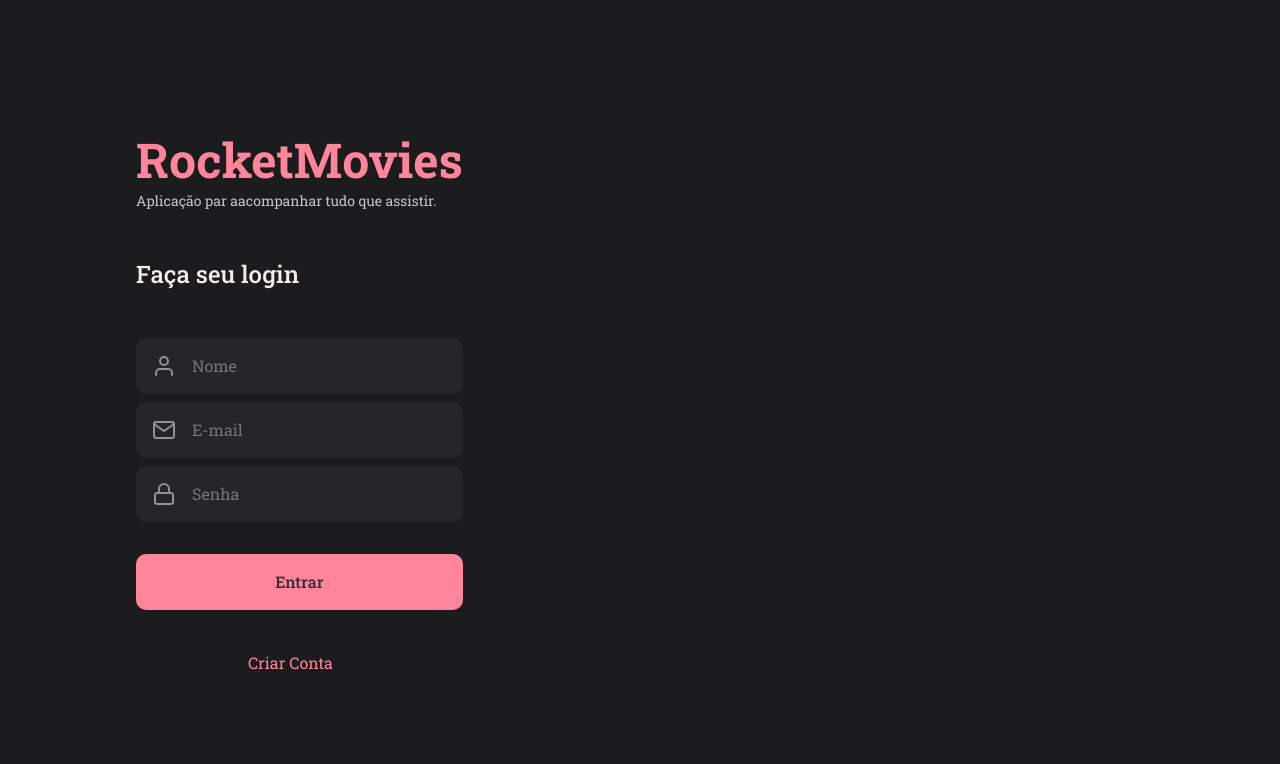
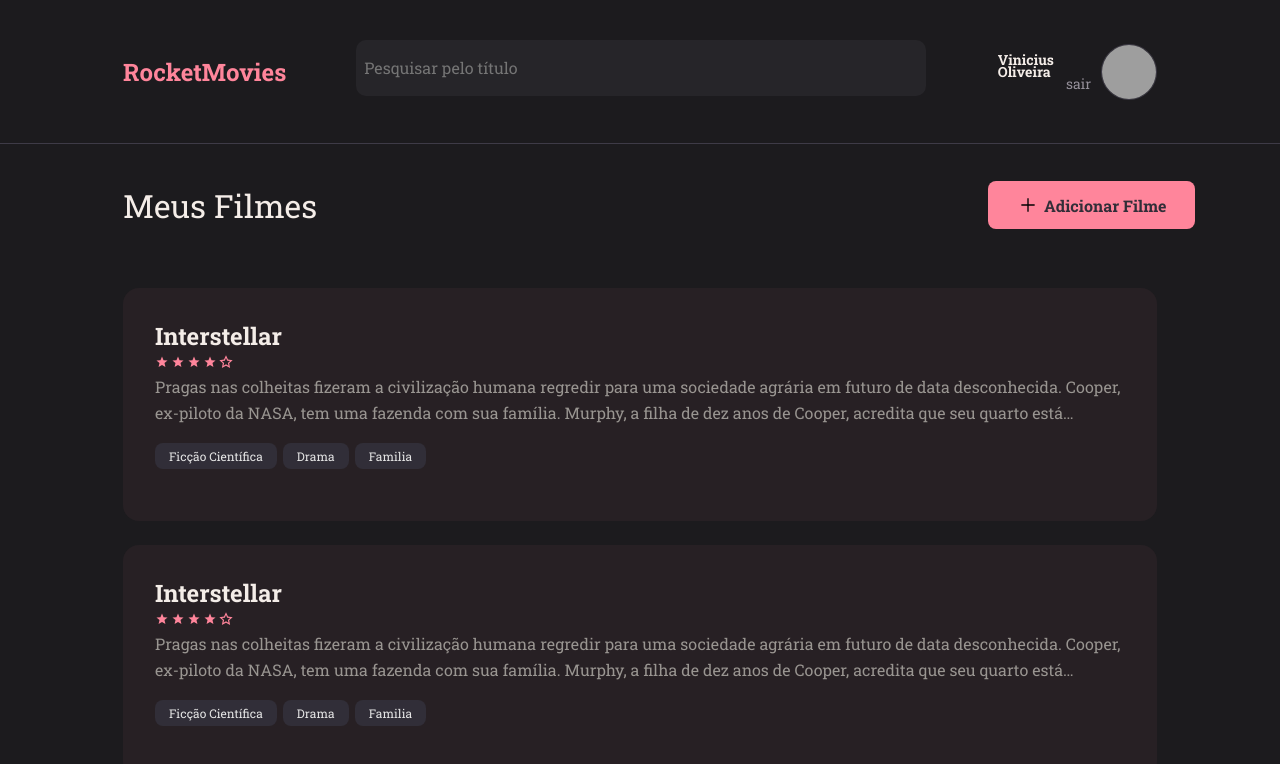
Before and after one commit to vinizbjj/RocketMovies, a React (Vite) app in the folder RocketMovies/: page / in a window 1280 px wide. Shown: the top 764 px of the page. Built offline with nearby package versions, Linux system fonts and the light colour scheme; grey boxes are pictures that could not be loaded.

Commit message:
refact header & home

```diff
--- a/RocketMovies/src/components/Header/styles.js
+++ b/RocketMovies/src/components/Header/styles.js
@@ -41,11 +41,22 @@ export const Profile = styled.div`
        cursor: pointer;
 }
 
-    > div {
+    > div:nth-child(2) {
     display: flex;
     flex-direction: column;
     line-height: 1.2rem;
     align-items: flex-end;
+    padding-left: 70px;
+    }
+
+    > div:nth-child(3) {
+    display: flex;
+    width: 16rem;
+    flex-direction: column;
+    line-height: 1.2rem;
+    align-items: flex-end;
+
+    }
 
 
     span {
@@ -63,10 +74,12 @@ export const Profile = styled.div`
         color: ${({ theme }) => theme.COLORS.WHITE_100};
     }
 
-}
+
 
     > div :nth-child(1){
-    width: 115px;
+    min-width: 100%;
+    border-radius: 10px;
+    padding-left: 8px;
 }
 
 
--- a/RocketMovies/src/main.jsx
+++ b/RocketMovies/src/main.jsx
@@ -3,14 +3,14 @@ import ReactDOM from "react-dom/client";
 
 import { ThemeProvider } from "styled-components";
 import theme from "./styles/theme";
-import { SignIn } from "./pages/SignIn";
+import { Home } from "./pages/Home";
 import GlobalStyles from "./styles/global";
 
 ReactDOM.createRoot(document.getElementById("root")).render(
   <React.StrictMode>
     <ThemeProvider theme={theme}>
       <GlobalStyles />
-      <SignIn />
+      <Home />
     </ThemeProvider>
   </React.StrictMode>
 );
--- a/RocketMovies/src/pages/Home/styles.js
+++ b/RocketMovies/src/pages/Home/styles.js
@@ -49,8 +49,6 @@ main::-webkit-scrollbar-thumb {
     border: 3px solid ${({ theme }) => theme.COLORS.PINK};
 }
 
-
-
 `;
 
 export const NewNote = styled.button`
@@ -83,7 +81,7 @@ export const NewNote = styled.button`
 `;
 
 export const Content = styled.div`
-background-color: ${({ theme }) => theme.COLORS.BACKGROUND_800};
+background-color: ${({ theme }) => theme.COLORS.PINK_100};
 padding: 32px;
 border-radius: 16px;
 margin-bottom: 24px;
--- a/RocketMovies/src/styles/theme.js
+++ b/RocketMovies/src/styles/theme.js
@@ -5,6 +5,7 @@ export default {
         BACKGROUND_800: "#262529",
         BACKGROUND_700: "#282124",
         BACKGROUND_600: "#312E38",
+
 
         WHITE_100: "#F4EDE8",
         WHITE_200: "#E5E5E5",
@@ -18,6 +19,8 @@ export default {
 
 
         PINK: "#FF859B",
+        PINK_100: "rgba(255, 133, 155, 0.05)",
+
     }
 }
 
```
